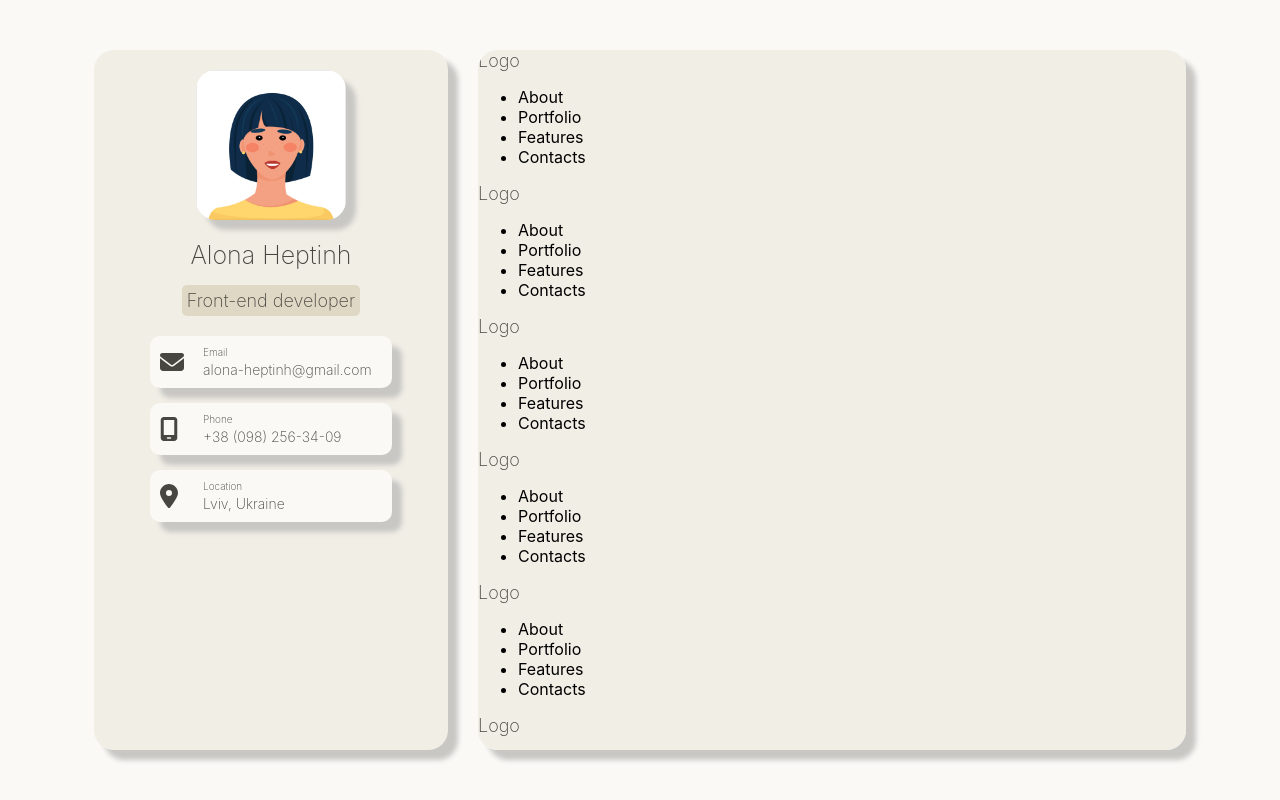
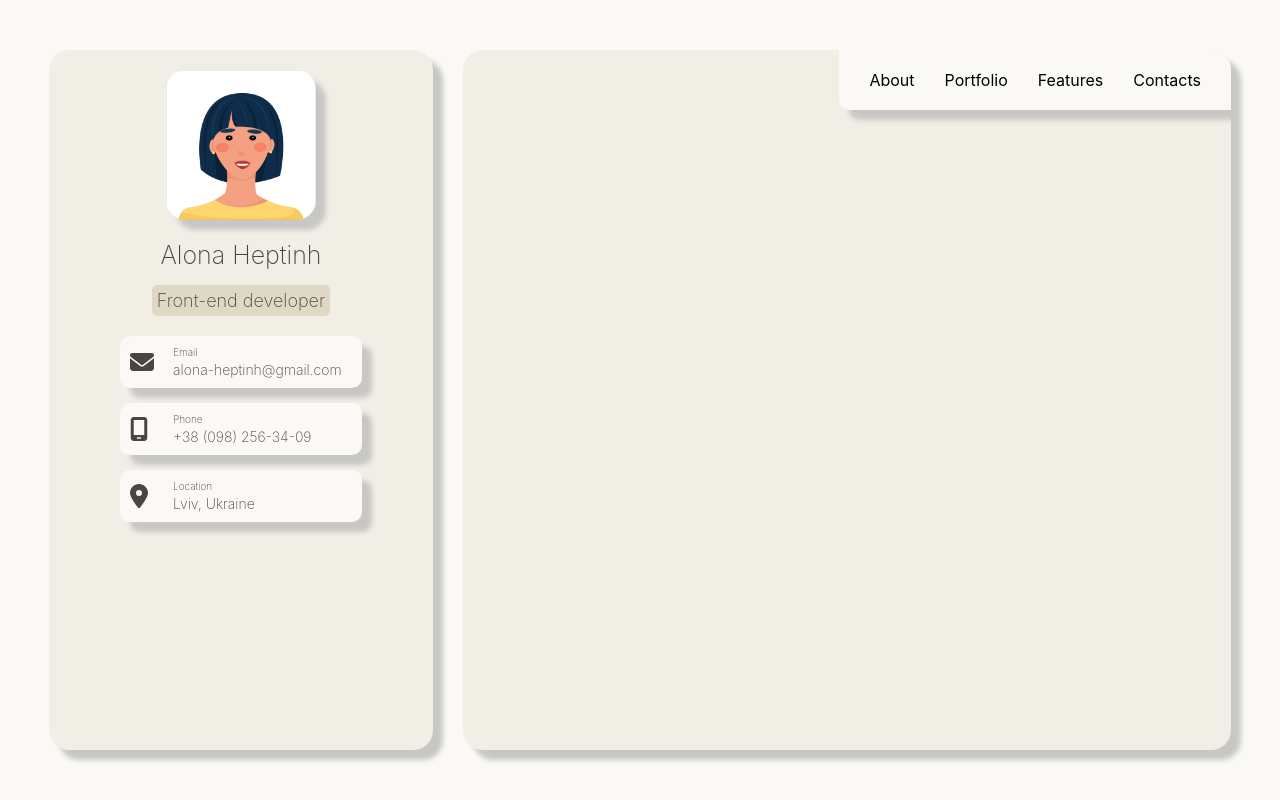
Before and after one commit to abriconi/portfolio, a React (Vite) app: page / in a window 1280 px wide. Shown: the top 800 px of the page. Built offline with nearby package versions, Linux system fonts and the light colour scheme.

Commit message:
feat(navigation): created navigation component

```diff
--- a/src/App.scss
+++ b/src/App.scss
@@ -13,7 +13,7 @@ body {
   flex-direction: row;
   justify-content: center;
   gap: 30px;
-  padding: 50px;
+  padding: 50px 0;
   margin: 0;
   height: 100vh;
 }
--- a/src/App.tsx
+++ b/src/App.tsx
@@ -1,5 +1,5 @@
 import "./App.scss";
-import { Header } from "./components/Header";
+import { DetailedInfo } from "./components/DetailedInfo/DetailedInfo";
 import { MainInfo } from "./components/MainInfo";
 
 function App() {
@@ -9,12 +9,7 @@ function App() {
         <MainInfo />
       </div>
       <div className="container container-main container-main-big">
-        <Header />
-        <Header />
-        <Header />
-        <Header />
-        <Header />
-        <Header />
+        <DetailedInfo />
       </div>
     </div>
   );
--- /dev/null
+++ b/src/components/DetailedInfo/DetailedInfo.module.scss
@@ -0,0 +1,6 @@
+.wrapper {
+    display: flex;
+    flex-direction: column;
+    padding: 30px 10px 20px 10px;
+    position: relative;
+}
--- /dev/null
+++ b/src/components/DetailedInfo/DetailedInfo.tsx
@@ -0,0 +1,7 @@
+import { Navigation } from "../shared-components/InfoCard/Navigation/Navigation"
+import styles from "./DetailedInfo.module.scss";
+
+export const DetailedInfo = () => {
+    return(
+        <div className={styles.wrapper}><Navigation /></div>)
+}
--- a/src/components/Header.tsx
+++ /dev/null
@@ -1,13 +0,0 @@
-export const Header = () => {
-  return (
-    <div>
-      <p>Logo</p>
-      <ul>
-        <li>About</li>
-        <li>Portfolio</li>
-        <li>Features</li>
-        <li>Contacts</li>
-      </ul>
-    </div>
-  );
-};
--- /dev/null
+++ b/src/components/shared-components/InfoCard/Navigation/Navigation.tsx
@@ -0,0 +1,14 @@
+import styles from "./styles.module.scss";
+
+export const Navigation = () => {
+  return (
+    <nav className={styles.wrapper}>
+      <ul className={styles.menu}>
+        <li className={styles.menuItem}>About</li>
+        <li className={styles.menuItem}>Portfolio</li>
+        <li className={styles.menuItem}>Features</li>
+        <li className={styles.menuItem}>Contacts</li>
+      </ul>
+    </nav>
+  );
+};
--- /dev/null
+++ b/src/components/shared-components/InfoCard/Navigation/styles.module.scss
@@ -0,0 +1,22 @@
+@import "../../../../styles/index.scss";
+
+.wrapper {
+    position: absolute;
+    top: 0;
+    right: 0;
+    padding: 20px 30px;
+    background-color: var(--background-primary);
+    border-radius: 0 0 0 10px;
+    box-shadow: 10px 10px 5px var(--shadow-color);
+}
+
+.menu {
+    display: flex;
+    flex-direction: row;
+    gap: 30px;
+    margin: 0;
+    padding: 0;
+}
+.menuItem {
+    list-style: none;
+}
```
